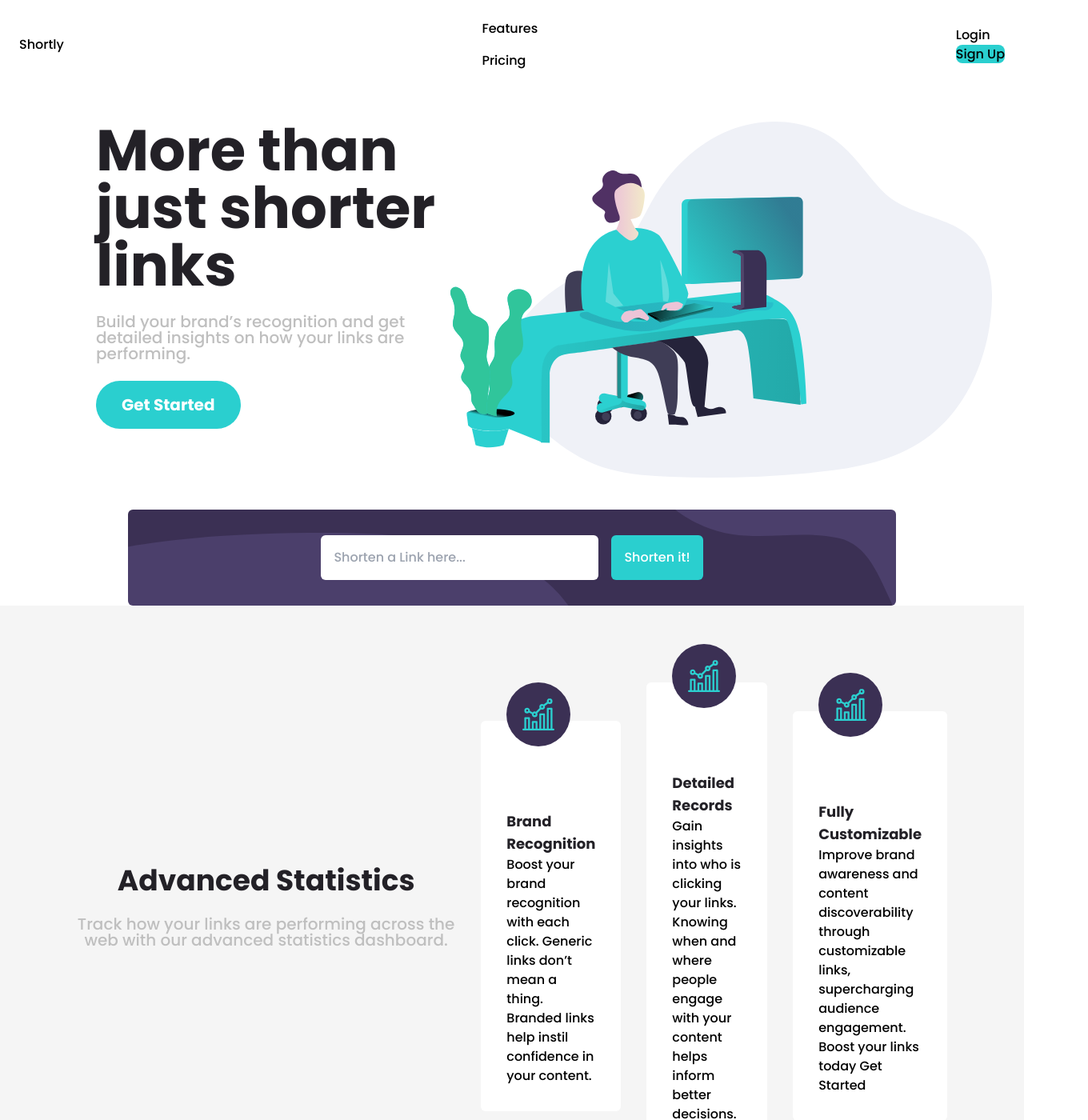
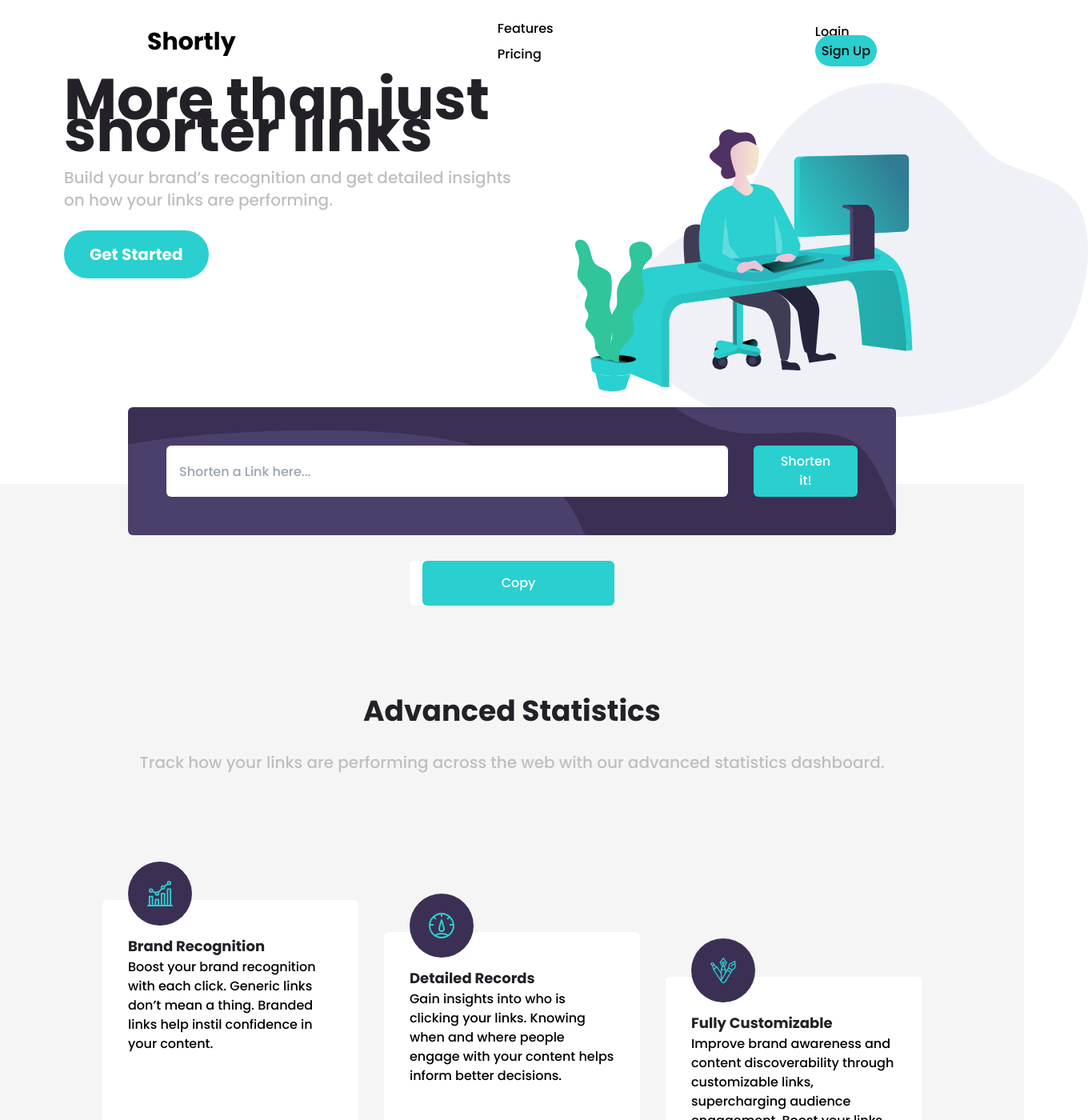
Before and after one commit to jsnicholas/shortly-url-shortener, a React (Create React App) app: page / in a window 1280 px wide. Shown: the top 1400 px of the page at 80% size, 1360 px wide, since content can reach past the window. Built offline with nearby package versions, Linux system fonts and the light colour scheme.

Commit message:
changed API formatting

```diff
--- a/package.json
+++ b/package.json
@@ -7,6 +7,7 @@
     "@testing-library/react": "^13.4.0",
     "@testing-library/user-event": "^13.5.0",
     "axios": "^1.2.0",
+    "clipboard": "^2.0.11",
     "react": "^18.2.0",
     "react-dom": "^18.2.0",
     "react-scripts": "5.0.1",
--- a/src/App.js
+++ b/src/App.js
@@ -1,6 +1,6 @@
 import Navbar from "./components/navbar";
 import Hero from "./components/hero";
-import URLform from "./components/url-form";
+
 import Info from "./components/info";
 import CTA from "./components/cta";
 import Footer from "./components/footer";
@@ -10,7 +10,6 @@ function App() {
     <div className="App">
       <Navbar />
       <Hero />
-      <URLform />
       <Info />
       <CTA />
       <Footer />
--- a/src/components/hero.jsx
+++ b/src/components/hero.jsx
@@ -3,12 +3,12 @@ import topimg from "../images/illustration-working.svg";
 
 function Hero() {
   return (
-    <section className="flex p-10">
-      <div className="heroText w-2/5 ml-20 leading-10">
-        <h1 className="text-7xl font-bold text-verydarkviolet leading-20">
+    <section className="flex justify-center pb-20">
+      <div className="w-2/4 mx-20">
+        <h1 className="text-7xl font-bold text-verydarkviolet leading-10">
           More than just shorter links
         </h1>
-        <p className="heroSubtext text-gray text-xl leading-5 py-6">
+        <p className="heroSubtext text-gray text-xl py-6">
           Build your brand’s recognition and get detailed insights on how your
           links are performing.
         </p>
@@ -19,7 +19,8 @@ function Hero() {
           Get Started
         </button>
       </div>
-      <div className="heroImg">
+
+      <div className="-mr-20">
         <img
           src={topimg}
           alt="Illustration of person working at their computer"
--- a/src/components/info.jsx
+++ b/src/components/info.jsx
@@ -1,47 +1,74 @@
 import React from "react";
+import URLform from "./url-form";
 import graph from "../images/icon-brand-recognition.svg";
+import records from "../images/icon-detailed-records.svg";
+import custom from "../images/icon-fully-customizable.svg";
 
 function Info() {
   return (
-    <section className="flex justify-center items-center bg-infobg p-20">
-      <div className="flex justify-center flex-col text-center">
+    <section className="flex flex-col bg-infobg pb-8">
+      <div className="-mt-24">
+        <URLform />
+      </div>
+      {/* Section Header */}
+      <div className="self-auto text-center m-20">
         <h1 className="text-4xl font-bold text-verydarkviolet">
           Advanced Statistics
         </h1>
-        <p className="heroSubtext text-gray text-xl leading-5 py-6">
+        <p className="text-gray text-xl leading-loose py-6">
           Track how your links are performing across the web with our advanced
           statistics dashboard.
         </p>
       </div>
-      <div className="bg-white rounded-md w-1/5 m-4 p-8">
-        <div className="object-left relative -top-20 bubble bg-darkviolet rounded-full w-20 h-20 flex justify-center items-center">
-          <img src={graph} aria-hidden="true" alt="graph icon" />
+
+      {/* Info Boxes Container */}
+      <div className="flex mt-8 justify-center">
+        {/* Brand Rec Box*/}
+        <div className="w-1/4 bg-white rounded-md m-4 p-8">
+          <div className="bubble -mt-20 p-6 rounded-full bg-darkviolet w-20 h-20">
+            <img src={graph} className="" aria-hidden="true" alt="graph icon" />
           </div>
-        <h1 className="text-lg font-bold text-verydarkviolet">
+          <h1 className="mt-3 text-lg font-bold text-verydarkviolet">
             Brand Recognition
           </h1>
           <p>
-          Boost your brand recognition with each click. Generic links don’t mean
-          a thing. Branded links help instil confidence in your content.
+            Boost your brand recognition with each click. Generic links don’t
+            mean a thing. Branded links help instil confidence in your content.
           </p>
         </div>
-      <div className="object-center bg-white rounded-md w-1/5 m-4 p-8">
-        <div className="z-40 relative -top-20 bubble bg-darkviolet rounded-full w-20 h-20 flex justify-center items-center">
-          <img src={graph} aria-hidden="true" alt="graph icon" />
+
+        {/* Records Box*/}
+
+        <div className="w-1/4 bg-white rounded-md mt-14 m-4 p-8">
+          <div className="bubble -mt-20 p-6 rounded-full bg-darkviolet w-20 h-20">
+            <img
+              src={records}
+              className=""
+              aria-hidden="true"
+              alt="graph icon"
+            />
           </div>
-        <h1 className="text-lg font-bold text-verydarkviolet">
+          <h1 className="mt-3 text-lg font-bold text-verydarkviolet">
             Detailed Records
           </h1>
-        <p className="relative">
-          Gain insights into who is clicking your links. Knowing when and where
-          people engage with your content helps inform better decisions.
+          <p>
+            Gain insights into who is clicking your links. Knowing when and
+            where people engage with your content helps inform better decisions.
           </p>
         </div>
-      <div className="object-right bg-white rounded-md w-1/5 m-4 p-8">
-        <div className="relative -top-20 bubble bg-darkviolet rounded-full w-20 h-20 flex justify-center items-center">
-          <img src={graph} aria-hidden="true" alt="graph icon" />
+
+        {/* Customize Box */}
+
+        <div className="w-1/4 bg-white rounded-md mt-28 p-8 m-4">
+          <div className="bubble -mt-20 p-6 rounded-full bg-darkviolet w-20 h-20">
+            <img
+              src={custom}
+              className=""
+              aria-hidden="true"
+              alt="graph icon"
+            />
           </div>
-        <h1 className="text-lg font-bold text-verydarkviolet">
+          <h1 className="mt-3 text-lg font-bold text-verydarkviolet">
             Fully Customizable
           </h1>
           <p>
@@ -50,6 +77,7 @@ function Info() {
             links today Get Started
           </p>
         </div>
+      </div>
     </section>
   );
 }
--- a/src/components/navbar.jsx
+++ b/src/components/navbar.jsx
@@ -1,15 +1,15 @@
 function Navbar() {
   return (
-    <nav className="flex items-center justify-between flex-wrap p-6">
-      <span className="appTitle">Shortly</span>
-      <ul className="space-y-4">
+    <nav className="mx-40 flex items-center justify-between flex-wrap p-6">
+      <span className="font-bold text-3xl">Shortly</span>
+      <ul className="space-y-2">
         <li>Features</li>
         <li>Pricing</li>
       </ul>
       <ul>
         <li>Login</li>
         <li>
-          <a className="bg-cyan rounded-lg" href="/signup">
+          <a className="bg-cyan rounded-full p-2" href="/signup">
             Sign Up
           </a>
         </li>
--- a/src/components/url-form.jsx
+++ b/src/components/url-form.jsx
@@ -5,62 +5,71 @@ function App() {
 
   const get_longLink = useRef(null);
 
-  const [getResult, setGetResult] = useState(null);
-
-  const formatResponse = (res) => {
-    return JSON.stringify(res, null, 2);
-  };
+  const [getOrig, setOrig] = useState(null);
+  const [getShort, setShort] = useState(null);
 
   async function getShortLink() {
     const title = get_longLink.current.value;
 
     if (title) {
       try {
-        const res = await fetch(`${baseURL}${title}`);
-
-        if (!res.ok) {
-          const message = `An error has occurred: ${res.status} - ${res.statusText}`;
+        //Pass the URL that the user has entered to the API
+        const shortener = await fetch(`${baseURL}${title}`);
+        // If it broke, give an error
+        if (!shortener.ok) {
+          const message = `An error has occurred: ${shortener.status} - ${shortener.statusText}`;
           throw new Error(message);
         }
 
-        const data = await res.json();
+        const data = await shortener.json();
+        const origLink = data.result.original_link;
+        const shortenedLink = data.result.short_link;
 
-        const result = {
-          ShortLink: data.result.short_link,
-        };
-
-        setGetResult(formatResponse(result));
+        setShort(shortenedLink);
+        setOrig(origLink);
       } catch (err) {
-        setGetResult(err.message);
+        setOrig(err.message);
       }
     }
   }
 
   return (
-    <div className="rounded-lg">
+    <div className="flex flex-col align-center justify-center rounded-lg relative top-12">
       <div className="card-body flex justify-center">
-        <div className="flex justify-center p-8 w-3/4 rounded-md bg-darkviolet linkSection">
+        <div className="flex justify-center p-12 w-3/4 rounded-md bg-darkviolet linkSection">
           <input
             type="text"
             ref={get_longLink}
-            className="input-lg rounded-md p-4"
+            className="block w-full rounded-md p-4 h-16"
             placeholder="Shorten a Link here..."
           />
-          {/*    <div className="input-group-append"> */}
           <button
-            className="ml-4 text-white bg-cyan rounded-md p-4"
+            className="ml-8 text-white bg-cyan rounded-md px-8 h-16"
             onClick={getShortLink}
           >
             Shorten it!
           </button>
         </div>
       </div>
-
-      {getResult && (
-        <div className="flex justify-center" role="alert">
-          <pre>{getResult}</pre>
-        </div>
-      )}
+      <div
+        className="flex flex-col rounded-md bg-white mx-auto my-8 w-1/5"
+        role="alert"
+      >
+        <span id="originalLink" className="">
+          {getOrig}
+        </span>
+        <span id="shortLink" className="">
+          {getShort}
+        </span>
+        <button
+          className="ml-4 text-white bg-cyan rounded-md p-4"
+          onClick={() => {
+            navigator.clipboard.writeText(`${getShort}`);
+          }}
+        >
+          Copy
+        </button>
+      </div>
     </div>
   );
 }
--- a/src/styles.css
+++ b/src/styles.css
@@ -567,12 +567,105 @@ video {
   top: -5rem;
 }
 
+.top-14 {
+  top: 3.5rem;
+}
+
 .z-40 {
   z-index: 40;
 }
 
+.col-start-2 {
+  grid-column-start: 2;
+}
+
+.col-start-6 {
+  grid-column-start: 6;
+}
+
+.col-start-3 {
+  grid-column-start: 3;
+}
+
+.col-start-5 {
+  grid-column-start: 5;
+}
+
+.col-start-7 {
+  grid-column-start: 7;
+}
+
+.col-end-6 {
+  grid-column-end: 6;
+}
+
+.col-end-12 {
+  grid-column-end: 12;
+}
+
+.col-end-5 {
+  grid-column-end: 5;
+}
+
+.col-end-7 {
+  grid-column-end: 7;
+}
+
+.col-end-9 {
+  grid-column-end: 9;
+}
+
+.row-start-1 {
+  grid-row-start: 1;
+}
+
+.row-start-2 {
+  grid-row-start: 2;
+}
+
+.row-end-3 {
+  grid-row-end: 3;
+}
+
+.row-end-4 {
+  grid-row-end: 4;
+}
+
+.m-20 {
+  margin: 5rem;
+}
+
 .m-4 {
   margin: 1rem;
+}
+
+.m-8 {
+  margin: 2rem;
+}
+
+.mx-auto {
+  margin-left: auto;
+  margin-right: auto;
+}
+
+.my-8 {
+  margin-top: 2rem;
+  margin-bottom: 2rem;
+}
+
+.mx-8 {
+  margin-left: 2rem;
+  margin-right: 2rem;
+}
+
+.mx-20 {
+  margin-left: 5rem;
+  margin-right: 5rem;
+}
+
+.mx-40 {
+  margin-left: 10rem;
+  margin-right: 10rem;
 }
 
 .mb-8 {
@@ -583,28 +676,80 @@ video {
   margin-left: 5rem;
 }
 
+.mt-8 {
+  margin-top: 2rem;
+}
+
+.mt-14 {
+  margin-top: 3.5rem;
+}
+
+.mt-28 {
+  margin-top: 7rem;
+}
+
+.ml-8 {
+  margin-left: 2rem;
+}
+
 .ml-4 {
   margin-left: 1rem;
+}
+
+.mb-20 {
+  margin-bottom: 5rem;
+}
+
+.-mt-10 {
+  margin-top: -2.5rem;
+}
+
+.-mt-20 {
+  margin-top: -5rem;
+}
+
+.mt-1 {
+  margin-top: 0.25rem;
+}
+
+.mt-3 {
+  margin-top: 0.75rem;
+}
+
+.-mt-40 {
+  margin-top: -10rem;
+}
+
+.-mt-24 {
+  margin-top: -6rem;
+}
+
+.-mr-20 {
+  margin-right: -5rem;
+}
+
+.block {
+  display: block;
 }
 
 .flex {
   display: flex;
 }
 
+.grid {
+  display: grid;
+}
+
 .h-20 {
   height: 5rem;
 }
 
+.h-16 {
+  height: 4rem;
+}
+
 .w-1 {
   width: 0.25rem;
-}
-
-.w-2\/5 {
-  width: 40%;
-}
-
-.w-1\/5 {
-  width: 20%;
 }
 
 .w-20 {
@@ -615,12 +760,48 @@ video {
   width: 75%;
 }
 
+.w-full {
+  width: 100%;
+}
+
+.w-1\/4 {
+  width: 25%;
+}
+
+.w-5 {
+  width: 1.25rem;
+}
+
+.w-1\/5 {
+  width: 20%;
+}
+
+.w-2\/4 {
+  width: 50%;
+}
+
+.w-14 {
+  width: 3.5rem;
+}
+
+.grid-cols-12 {
+  grid-template-columns: repeat(12, minmax(0, 1fr));
+}
+
+.grid-cols-10 {
+  grid-template-columns: repeat(10, minmax(0, 1fr));
+}
+
 .flex-col {
   flex-direction: column;
 }
 
 .flex-wrap {
   flex-wrap: wrap;
+}
+
+.place-content-evenly {
+  place-content: space-evenly;
 }
 
 .items-center {
@@ -635,10 +816,24 @@ video {
   justify-content: space-between;
 }
 
+.gap-4 {
+  gap: 1rem;
+}
+
 .space-y-4 > :not([hidden]) ~ :not([hidden]) {
   --tw-space-y-reverse: 0;
   margin-top: calc(1rem * calc(1 - var(--tw-space-y-reverse)));
   margin-bottom: calc(1rem * var(--tw-space-y-reverse));
+}
+
+.space-y-2 > :not([hidden]) ~ :not([hidden]) {
+  --tw-space-y-reverse: 0;
+  margin-top: calc(0.5rem * calc(1 - var(--tw-space-y-reverse)));
+  margin-bottom: calc(0.5rem * var(--tw-space-y-reverse));
+}
+
+.self-auto {
+  align-self: auto;
 }
 
 .rounded-full {
@@ -678,18 +873,6 @@ video {
   background-color: rgb(255 255 255 / var(--tw-bg-opacity));
 }
 
-.object-left {
-  object-position: left;
-}
-
-.object-center {
-  object-position: center;
-}
-
-.object-right {
-  object-position: right;
-}
-
 .p-14 {
   padding: 3.5rem;
 }
@@ -710,8 +893,20 @@ video {
   padding: 2rem;
 }
 
+.p-12 {
+  padding: 3rem;
+}
+
 .p-4 {
   padding: 1rem;
+}
+
+.p-1 {
+  padding: 0.25rem;
+}
+
+.p-2 {
+  padding: 0.5rem;
 }
 
 .px-8 {
@@ -727,6 +922,18 @@ video {
 .py-6 {
   padding-top: 1.5rem;
   padding-bottom: 1.5rem;
+}
+
+.pb-8 {
+  padding-bottom: 2rem;
+}
+
+.pt-6 {
+  padding-top: 1.5rem;
+}
+
+.pb-20 {
+  padding-bottom: 5rem;
 }
 
 .text-center {
@@ -753,6 +960,11 @@ video {
   line-height: 1.75rem;
 }
 
+.text-3xl {
+  font-size: 1.875rem;
+  line-height: 2.25rem;
+}
+
 .font-bold {
   font-weight: 700;
 }
@@ -763,6 +975,10 @@ video {
 
 .leading-5 {
   line-height: 1.25rem;
+}
+
+.leading-loose {
+  line-height: 2;
 }
 
 .text-white {
```
Also changed, not shown: src/components/shortened.jsx (added, +12 -0 lines), 1 other file (tests, documents, lock files or other folders). Lines whose indentation alone changed are shown as unchanged.
